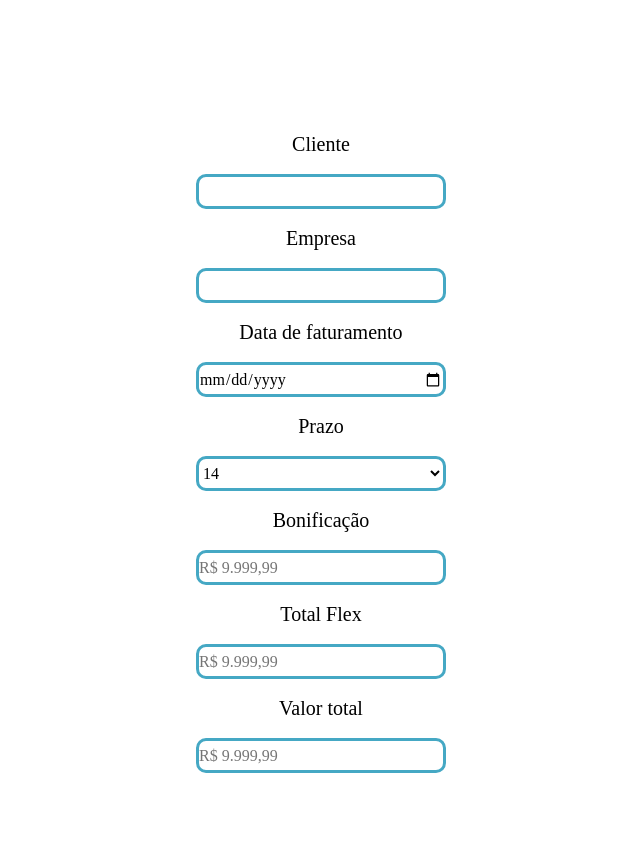
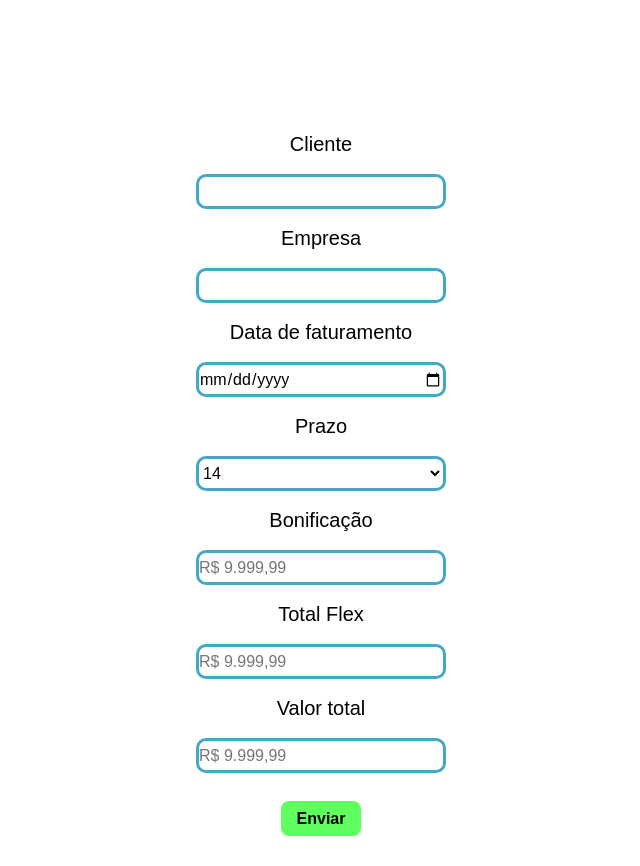
Before and after one commit to Matheus-Moura26/ERP-REPRESENTACAO, a React (Create React App) app: page /tabelaLiquidez in a window 1280 px wide. Shown: the part 120-986 px from the top of the page, without its empty margins (319-959 px from the left). Before the commit the page ends 911 px from the top, so only its background shows below. Built offline with nearby package versions, Linux system fonts and the light colour scheme.

Commit message:
working on the style of the liquidity table

```diff
--- a/src/pages/tabelaLiquidez.js
+++ b/src/pages/tabelaLiquidez.js
@@ -1,7 +1,10 @@
 //import style
 import '../styles/pages/tabelaLiquidez.css'
+import '../styles/components/components.css'
 
+//import settings
 import React from 'react'
+
 
 export default function TabelaLiquidez() {
   return (
@@ -44,6 +47,7 @@ export default function TabelaLiquidez() {
             <label className='tabelaLiquidez-label'>Valor total</label><br/>
             <input  className='tabelaLiquidez-input' type='number' placeholder='R$ 9.999,99' keyboardType='numeric'/><br/>
 
+            <button className='btn-verde'>Enviar</button>
         </div>
     </div>
   )
--- a/src/styles/components/components.css
+++ b/src/styles/components/components.css
@@ -10,3 +10,21 @@
     background-color: black;
     color: white;
 }
+
+.btn-verde{
+    margin-top: 10px;
+    margin-bottom: 30px;
+    background-color: rgb(94, 255, 94);
+    width: 80px;
+    height: 35px;
+    border-radius: 8px;
+    cursor: pointer;
+    transition: .8s;
+    font-family: Arial, Helvetica, sans-serif;
+    font-weight: bolder;
+}
+
+.btn-verde:hover{
+    width: 88px;
+    height: 38.5px;
+}
--- a/src/styles/reset.css
+++ b/src/styles/reset.css
@@ -5,6 +5,7 @@
     margin: 0;
     padding: 0;
     box-sizing: border-box;
+    font-family: Arial, Helvetica, sans-serif;
   }
 
   /* Remove a decoração de links padrão */
```
